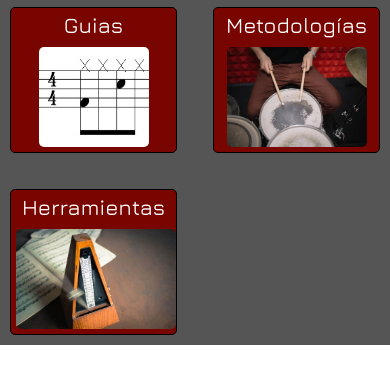
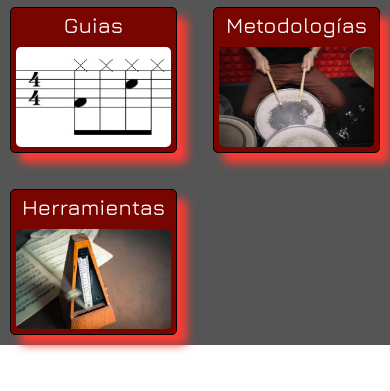
Before and after one commit to Jose-Hernandez-45/DrummVibe, a plain HTML site: page index.html in a window 390 px wide. Shown: the part 403-794 px from the top of the page. Drawn offline with nearby package versions, Linux system fonts and the light colour scheme.

Commit message:
Add files via upload

```diff
--- a/style/style.css
+++ b/style/style.css
@@ -86,6 +86,7 @@ header {
   background-color: #790501;
   border-radius: 5px;
   border: 1px solid black;
+  box-shadow: 10px 10px 10px  #ff3b34;
 }
 .info_c:hover {
   transform: scale(1.03);
@@ -158,17 +159,17 @@ header {
     }
     .guia{
       height: 100px;
-      width: 110px;
+      width: 100%;
       border-radius: 5px;
     }
     .guia2{
       height: 100px;
-      width: 140px;
+      width: 100%;
       border-radius: 5px;
     }
     .guia3{
       height: 100px;
-      width: 160px;
+      width: 100%;
       border-radius: 5px;
     }
 }
```
Also changed, not shown: assets/colores app.txt (added, +10 -0 lines).
